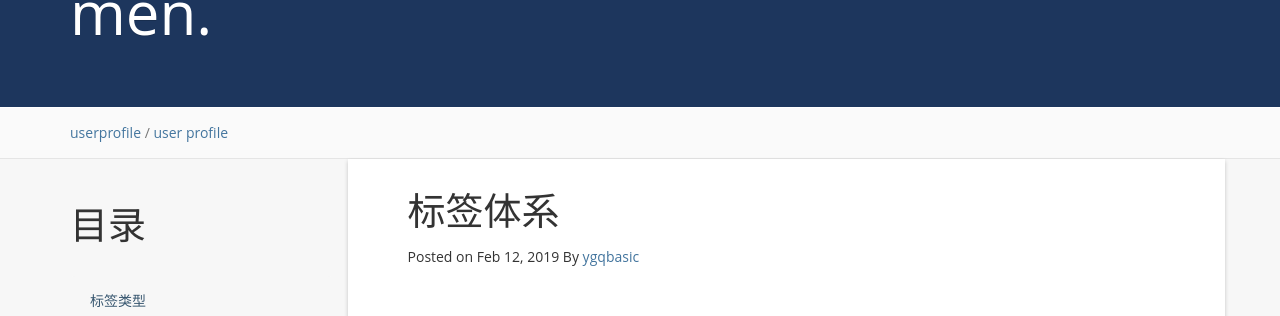
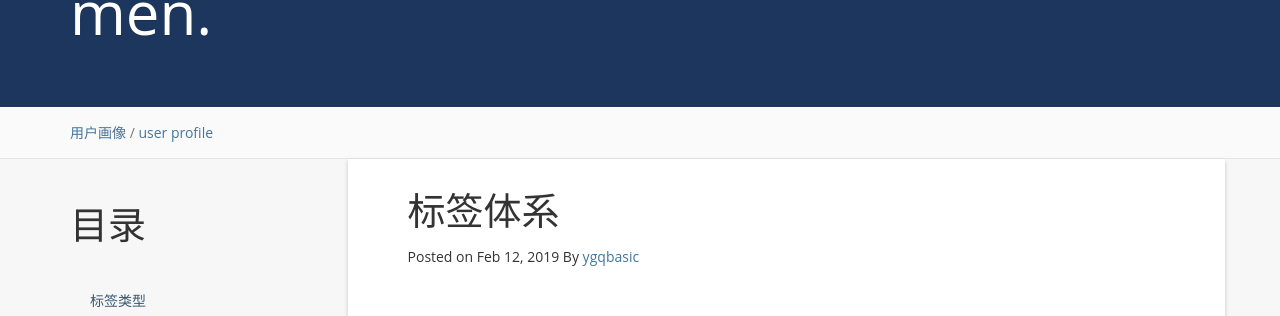
Before and after one commit to ygqbasic/ygqbasic.github.io, a Jekyll site: the page built from _posts/2019-02-12-user-profile-overview.md, in a window 1280 px wide and 900 px high. Shown: the part 188-504 px from the top of the window. Built offline with Jekyll 4.4.1, drawn with Linux system fonts in a browser that asks for light colours; nearby versions of some CDN libraries; a script that is not in the unit is left out; comment, search, counter and statistics services are not loaded.

Commit message:
Update 2019-02-12-user-profile-overview.md

```diff
--- a/_posts/2019-02-12-user-profile-overview.md
+++ b/_posts/2019-02-12-user-profile-overview.md
@@ -2,7 +2,7 @@
 layout: post
 title:  "标签体系"
 date:   2019-02-12 10:31:01 +0800
-categories: user profile
+categories: 用户画像
 tag: user profile
 ---
 
```
